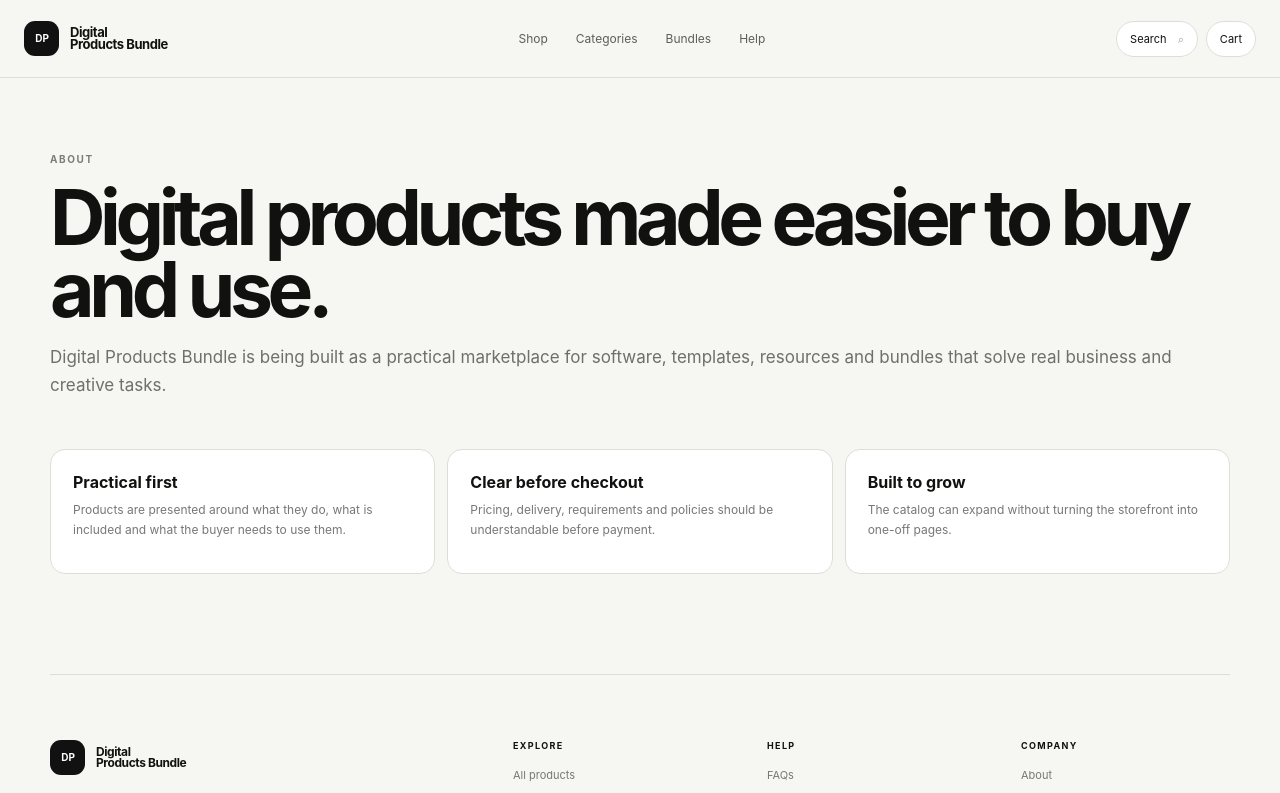
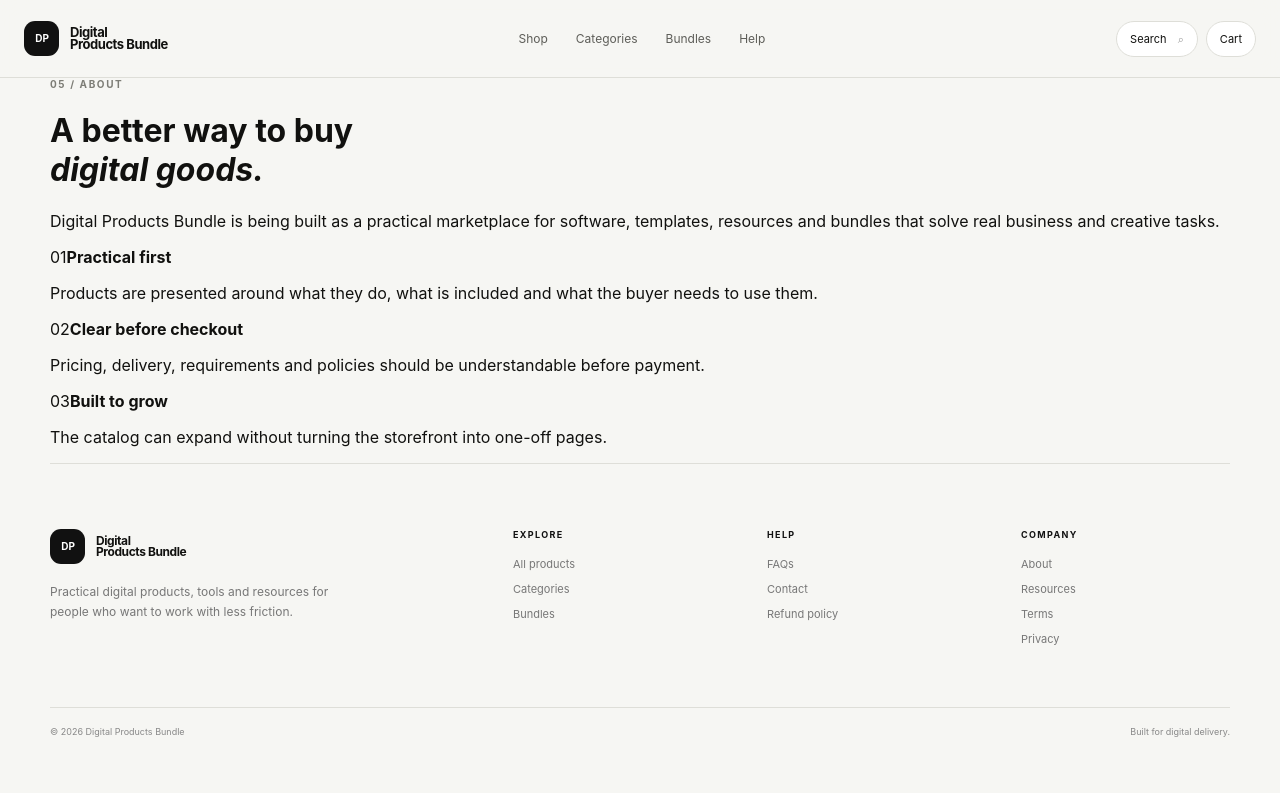
Before and after one commit to rohit-kumar-seo-repo/digital_products_bundle, a Next.js app: page /about in a window 1280 px wide. Shown: the top 793 px of the page. Built offline with nearby package versions, Linux system fonts and the light colour scheme.

Commit message:
Unify information and legal pages

```diff
--- a/app/about/page.tsx
+++ b/app/about/page.tsx
@@ -1 +1 @@
-export const metadata={title:"About"};export default function About(){return <main className="container simplePage"><span className="eyebrow">ABOUT</span><h1>Digital products made easier to buy and use.</h1><p className="intro">Digital Products Bundle is being built as a practical marketplace for software, templates, resources and bundles that solve real business and creative tasks.</p><div className="aboutGrid"><div><b>Practical first</b><p>Products are presented around what they do, what is included and what the buyer needs to use them.</p></div><div><b>Clear before checkout</b><p>Pricing, delivery, requirements and policies should be understandable before payment.</p></div><div><b>Built to grow</b><p>The catalog can expand without turning the storefront into one-off pages.</p></div></div></main>}
+import {Reveal} from "@/components/motion";export const metadata={title:"About | Digital Products Bundle"};export default function About(){return <main className="infoV3"><div className="container"><Reveal><span className="eyebrow">05 / ABOUT</span><h1>A better way to buy<br/><em>digital goods.</em></h1><p className="infoLead">Digital Products Bundle is being built as a practical marketplace for software, templates, resources and bundles that solve real business and creative tasks.</p></Reveal><div className="infoBlocksV3"><Reveal><span>01</span><b>Practical first</b><p>Products are presented around what they do, what is included and what the buyer needs to use them.</p></Reveal><Reveal delay={80}><span>02</span><b>Clear before checkout</b><p>Pricing, delivery, requirements and policies should be understandable before payment.</p></Reveal><Reveal delay={160}><span>03</span><b>Built to grow</b><p>The catalog can expand without turning the storefront into one-off pages.</p></Reveal></div></div></main>}
```
